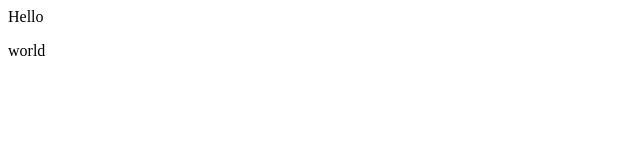
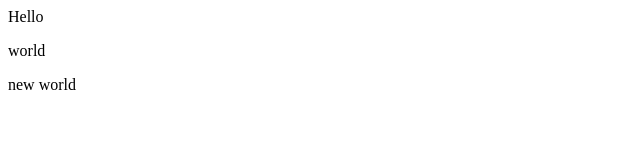
Before and after one commit to multebarking/demo-repo2, a plain HTML site: page index.html in a window 1280 px wide. Shown: the full height of the page, 0-640 px from the left. Drawn offline with Linux system fonts and the light colour scheme.

Commit message:
added world

```diff
--- a/index.html
+++ b/index.html
@@ -1,2 +1,4 @@
 <div>Hello</div>
 <p>world</p>
+
+<div>new world</div>
```
